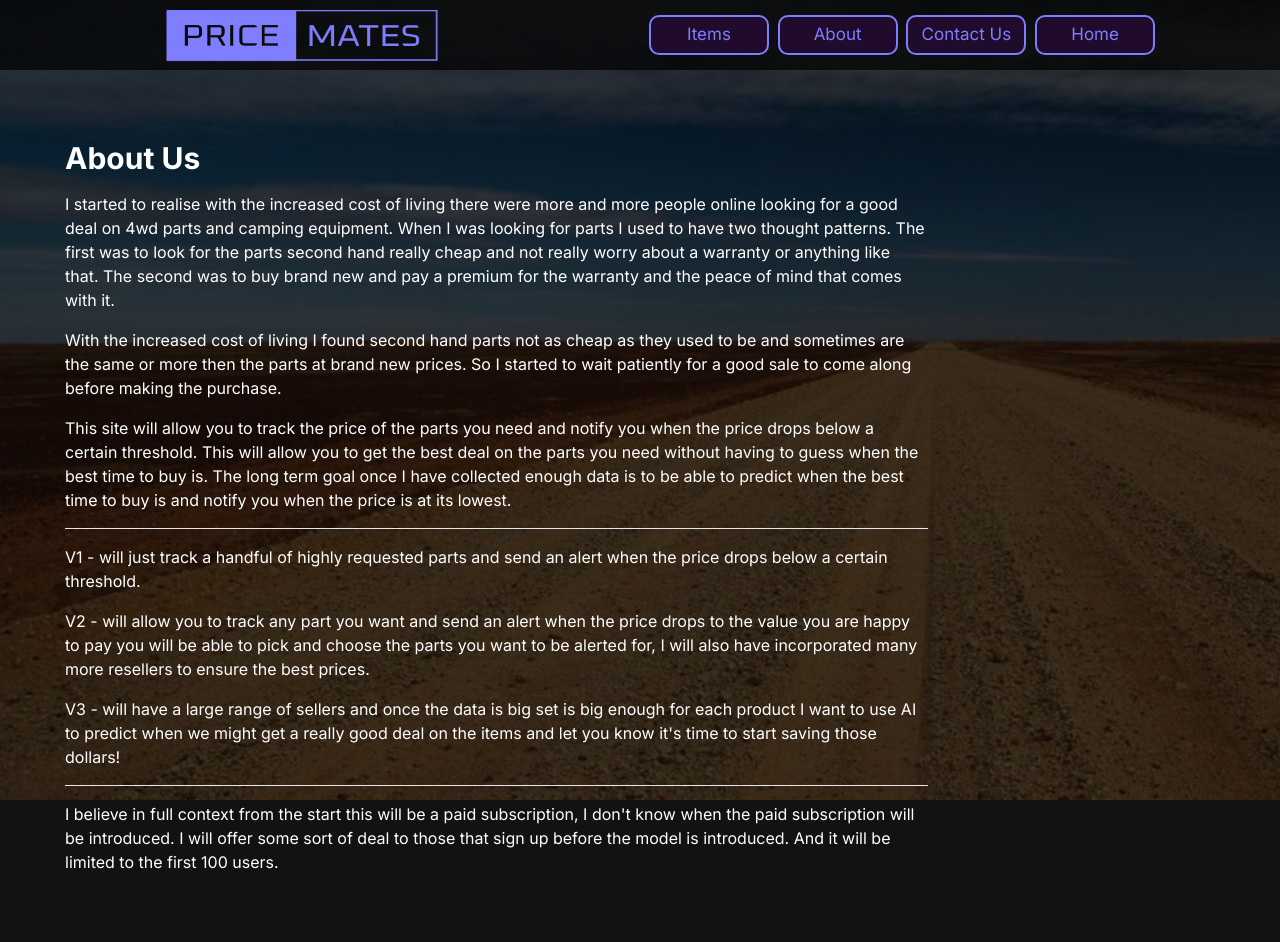
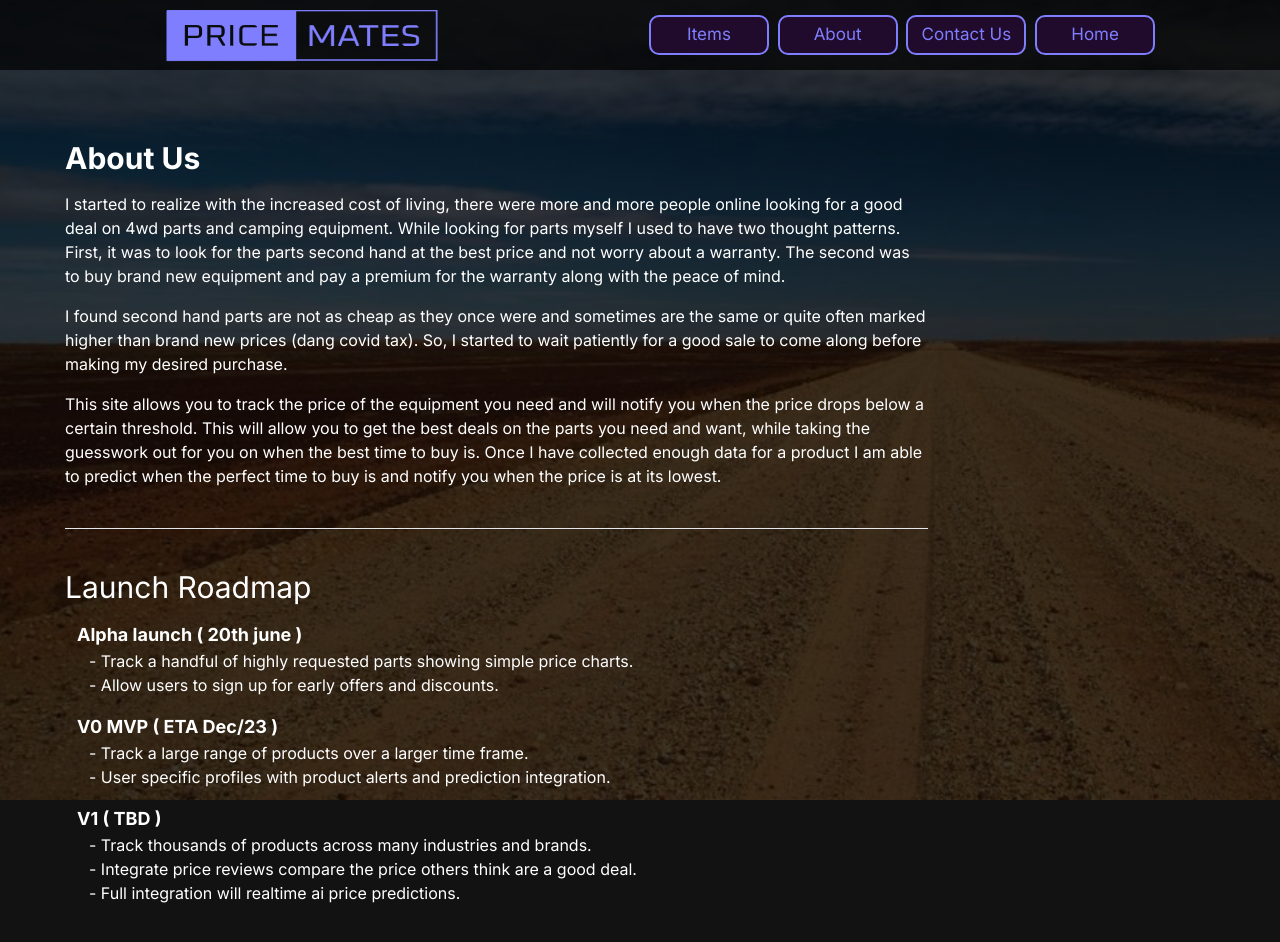
Before and after one commit to oldbettie/price-tracker-web, a Next.js app: page /about in a window 1280 px wide. Shown: the top 942 px of the page. Built offline with nearby package versions, Linux system fonts and the light colour scheme; no server answers.

Commit message:
update copy across site and add email form to home

```diff
--- a/src/Components/Forms/SimpleEmailForm.tsx
+++ b/src/Components/Forms/SimpleEmailForm.tsx
@@ -5,13 +5,12 @@ import { Button } from "@/Components/Button/Button"
 import styles from "@/Components/Forms/Form.module.css"
 import { UserConfig } from "@/lib/config/UserConfig"
 import axios from "axios"
-import { analyticsEvent } from "@/lib/ga/helpers"
 
 enum SuccessStates {
     inactive = "",
     success = `Thank-you we will email you when we have updates, or it's time to go live!`,
     failed = `Sorry we could not process that request, maybe we already have you on file`,
-    exists = `Looks like that user already exists!`
+    exists = `Looks like that user already exists!`,
 }
 
 export const SimpleEmailForm = () => {
@@ -28,14 +27,18 @@ export const SimpleEmailForm = () => {
         await addEmail(data)
     }
 
-    async function addEmail(data: { email: string, data: string }) {
+    async function addEmail(data: { email: string; data: string }) {
         const url = UserConfig.SUPABASE_URL
         const headers = {
             "Content-Type": "application/json",
             "Authorization": UserConfig.SUPABASE_KEY,
         }
         try {
-            await axios.post(`${url}/functions/v1/saveEmailClient`, { userEmail: data.email, userData: data.data }, { headers })
+            await axios.post(
+                `${url}/functions/v1/saveEmailClient`,
+                { userEmail: data.email, userData: data.data },
+                { headers }
+            )
             return setSuccessState(SuccessStates.success)
         } catch (e: any) {
             console.log(e)
@@ -63,10 +66,13 @@ export const SimpleEmailForm = () => {
                 </div>
                 <div className={styles.inputContent}>
                     <label>Feedback</label>
-                    <textarea value={feedback} onChange={(e) => setFeedback(e.target.value)} placeholder="Feedback" className="p-1 h-20" />
-                    <span className="helper_text">
-                        Give us your feedback for a chance to win a free subscription!
-                    </span>
+                    <textarea
+                        value={feedback}
+                        onChange={(e) => setFeedback(e.target.value)}
+                        placeholder="Feedback"
+                        className="p-1 h-20"
+                    />
+                    <span className="helper_text">Give us your feedback for a chance to win a free subscription!</span>
                 </div>
 
                 {/*real people should not fill this in and expect good things - do not remove this or risk form bot signups*/}
--- a/src/app/about/page.tsx
+++ b/src/app/about/page.tsx
@@ -12,45 +12,52 @@ export default function About(): JSX.Element {
             <div className="xl:w-3/4 space-y-4 sm:w-full">
                 <h2 className="text-3xl font-bold">About Us</h2>
                 <p>
-                    I started to realise with the increased cost of living there were more and more people online
-                    looking for a good deal on 4wd parts and camping equipment. When I was looking for parts I used to
-                    have two thought patterns. The first was to look for the parts second hand really cheap and not
-                    really worry about a warranty or anything like that. The second was to buy brand new and pay a
-                    premium for the warranty and the peace of mind that comes with it.
+                    I started to realize with the increased cost of living, there were more and more people online
+                    looking for a good deal on 4wd parts and camping equipment. While looking for parts myself I used to
+                    have two thought patterns. First, it was to look for the parts second hand at the best price and not
+                    worry about a warranty. The second was to buy brand new equipment and pay a premium for the warranty
+                    along with the peace of mind.
                 </p>
                 <p>
-                    With the increased cost of living I found second hand parts not as cheap as they used to be and
-                    sometimes are the same or more then the parts at brand new prices. So I started to wait patiently
-                    for a good sale to come along before making the purchase.
+                    I found second hand parts are not as cheap as they once were and sometimes are the same or quite
+                    often marked higher than brand new prices (dang covid tax). So, I started to wait patiently for a
+                    good sale to come along before making my desired purchase.
                 </p>
                 <p>
-                    This site will allow you to track the price of the parts you need and notify you when the price
-                    drops below a certain threshold. This will allow you to get the best deal on the parts you need
-                    without having to guess when the best time to buy is. The long term goal once I have collected
-                    enough data is to be able to predict when the best time to buy is and notify you when the price is
-                    at its lowest.
+                    This site allows you to track the price of the equipment you need and will notify you when the price
+                    drops below a certain threshold. This will allow you to get the best deals on the parts you need and
+                    want, while taking the guesswork out for you on when the best time to buy is. Once I have collected
+                    enough data for a product I am able to predict when the perfect time to buy is and notify you when
+                    the price is at its lowest.
                 </p>
+                <br />
                 <hr />
-                <p>
-                    V1 - will just track a handful of highly requested parts and send an alert when the price drops
-                    below a certain threshold.
-                </p>
-                <p>
-                    V2 - will allow you to track any part you want and send an alert when the price drops to the value
-                    you are happy to pay you will be able to pick and choose the parts you want to be alerted for, I
-                    will also have incorporated many more resellers to ensure the best prices.
-                </p>
-                <p>
-                    V3 - will have a large range of sellers and once the data is big set is big enough for each product
-                    I want to use AI to predict when we might get a really good deal on the items and let you know it's
-                    time to start saving those dollars!
-                </p>
-                <hr />
-                <p>
-                    I believe in full context from the start this will be a paid subscription, I don't know when the
-                    paid subscription will be introduced. I will offer some sort of deal to those that sign up before
-                    the model is introduced. And it will be limited to the first 100 users.
-                </p>
+                <br />
+                <h2 className="text-3xl">Launch Roadmap</h2>
+
+                <div className="pl-3">
+                    <h3 className="font-bold text-lg">Alpha launch ( 20th june )</h3>
+                    <ul className="ml-3">
+                        <li>- Track a handful of highly requested parts showing simple price charts.</li>
+                        <li>- Allow users to sign up for early offers and discounts.</li>
+                    </ul>
+                </div>
+
+                <div className="pl-3">
+                    <h3 className="font-bold text-lg">V0 MVP ( ETA Dec/23 )</h3>
+                    <ul className="ml-3">
+                        <li>- Track a large range of products over a larger time frame.</li>
+                        <li>- User specific profiles with product alerts and prediction integration.</li>
+                    </ul>
+                </div>
+                <div className="pl-3">
+                    <h3 className="font-bold text-lg">V1 ( TBD )</h3>
+                    <ul className="ml-3">
+                        <li>- Track thousands of products across many industries and brands.</li>
+                        <li>- Integrate price reviews compare the price others think are a good deal.</li>
+                        <li>- Full integration will realtime ai price predictions.</li>
+                    </ul>
+                </div>
             </div>
         </PageContent>
     )
--- a/src/app/contact-us/page.tsx
+++ b/src/app/contact-us/page.tsx
@@ -1,7 +1,6 @@
 import React from "react"
 import { PageContent } from "@/Components/page/PageContent"
 import { SimpleEmailForm } from "@/Components/Forms/SimpleEmailForm"
-import { pageview } from "@/lib/ga/helpers"
 
 export const metadata = {
     title: "Contact Us - Price Mates",
@@ -14,12 +13,12 @@ export default function About(): JSX.Element {
             <div className="xl:w-3/4 space-y-4 sm:w-full">
                 <h2 className="text-3xl font-bold">Contact Us</h2>
                 <p>
-                    You can sign up below for alerts when we go live, if you would like to reach us directly you can
+                    You can sign up below for alerts when we go live. if you would like to reach us directly you can
                     <a href="mailto: jj.pricemates@gmail.com"> email</a> us.
                 </p>
                 <p>
-                    If you wish to sign up for early access or just help us build this program you can become a{" "}
-                    <a href="https://www.patreon.com/PriceMates"> Patreon</a> member. You dont need to do this we will
+                    If you wish to sign up for early access or want to help us build this platform you can become a{" "}
+                    <a href="https://www.patreon.com/PriceMates"> Patreon</a> member. You dont need to do this. We will
                     always offer a free version but it will help us get off the ground and will have access to limited
                     features and product offers.
                 </p>
--- a/src/app/items/page.tsx
+++ b/src/app/items/page.tsx
@@ -18,7 +18,7 @@ export default function Items(): JSX.Element {
         <PageContent>
             <div className="xl:w-3/4 space-y-4 sm:w-full">
                 <h2>
-                    All alpha products we currently track are listed here, We plan to add thousands in the final
+                    All alpha products we currently tracked and listed here. We plan to add thousands in the final
                     product.
                 </h2>
                 <p>
--- a/src/app/page.tsx
+++ b/src/app/page.tsx
@@ -1,5 +1,6 @@
 import React from "react"
 import { PageContent } from "@/Components/page/PageContent"
+import { SimpleEmailForm } from "@/Components/Forms/SimpleEmailForm"
 
 export const metadata = {
     title: "Price Mates",
@@ -15,9 +16,9 @@ export default function Home() {
                     equipment.
                 </h2>
                 <p className="max-w-2xl m-auto text-center">
-                    With the increased cost of living more and more people are waiting patiently for a good sale to come
-                    along before purchasing the parts they need. This site will allow you to track the price of the
-                    parts you need and notify you when the price drops below a certain threshold.
+                    With the increased cost of living, more and more people are waiting patiently for a good sale to
+                    come along before purchasing the parts they want. This site will allow you to track the price of the
+                    equipment you need and notify you when the price drops below a certain threshold.
                 </p>
                 <br />
                 <br />
@@ -29,13 +30,8 @@ export default function Home() {
                     <a href="/items">HERE!</a>
                 </h1>
                 <br />
-                <p className="text-center">
-                    Sign up for early offers via our newsletter <a href="/contact-us">HERE</a>.
-                </p>
-                <p className="max-w-2xl m-auto text-center">
-                    We will be picking 100 users to receive a 12 month FREE membership based on the feedback you
-                    provide. Most constructive feedback will win.
-                </p>
+                <p className="text-center">Sign up for early offers.</p>
+                <SimpleEmailForm />
             </div>
         </PageContent>
     )
```
